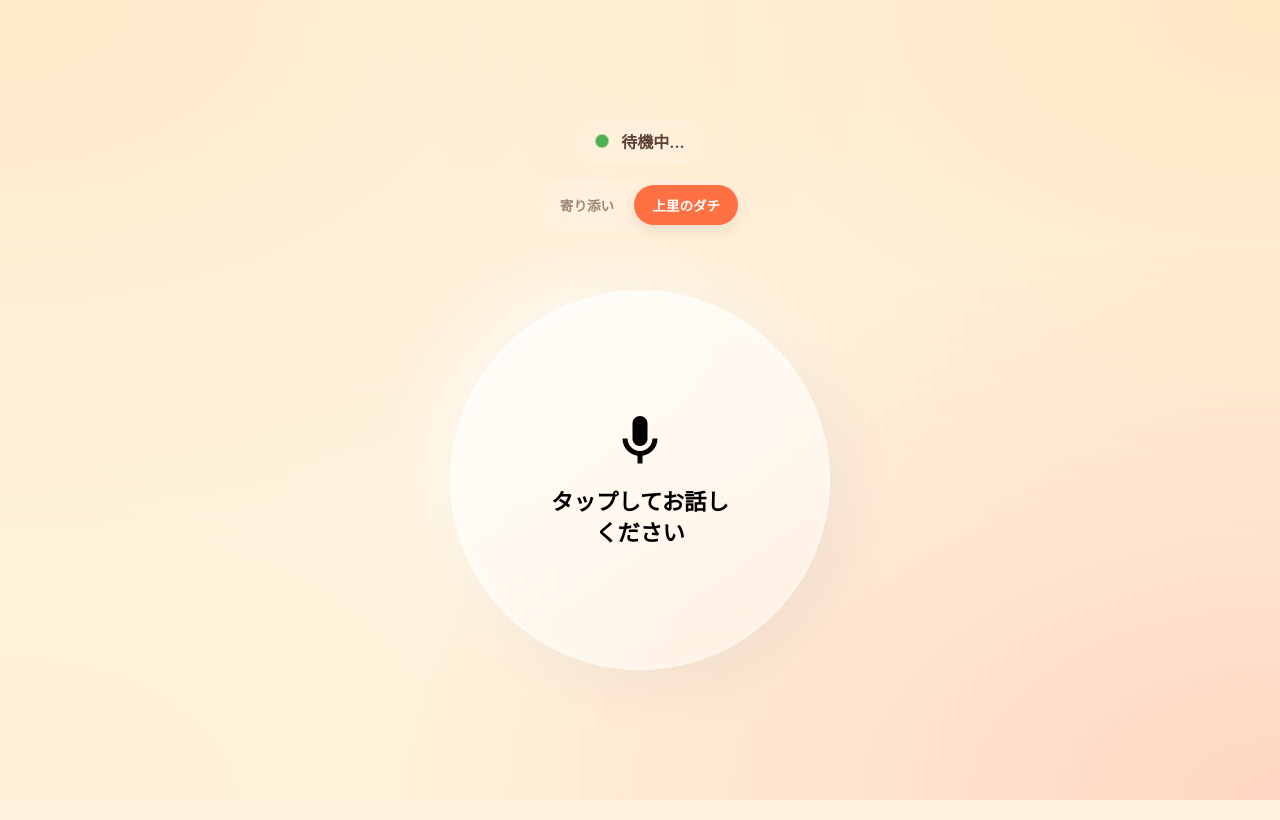
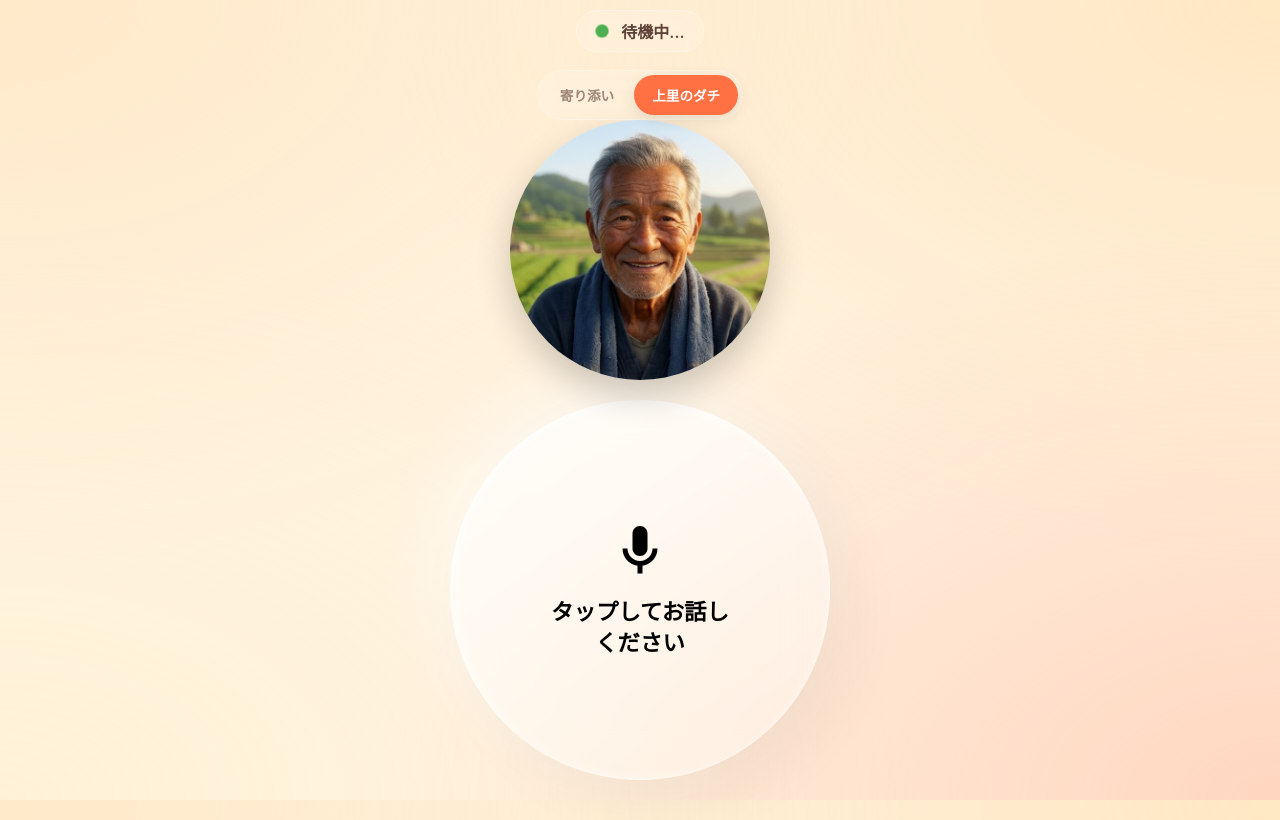
Before and after one commit to cb400sfkonmori-maker/accel-yuaikai, a website built with Vite: page index.html in a window 1280 px wide. Both pictures are taken after a click on the button "上里のダチ". Built offline with nearby package versions, Linux system fonts and the light colour scheme; some packages are replaced by stand-ins of ours; no server answers.

Commit message:
画像追加

```diff
--- a/index.html
+++ b/index.html
@@ -26,6 +26,12 @@
 
       <!-- Hidden Switcher (Triple tap zone) -->
       <div id="hidden-switch" class="hidden-zone"></div>
+
+      <!-- Avatar Wrapper for Character Image -->
+      <div id="avatar-wrapper" class="avatar-wrapper" style="display: none;">
+        <div class="avatar-head"></div>
+        <div class="avatar-jaw"></div>
+      </div>
 
       <!-- Core Component: The Big Button -->
       <button id="main-voice-btn" class="big-button" aria-label="話しかける">
--- a/src/main.js
+++ b/src/main.js
@@ -228,6 +228,20 @@ function speakBack(msg, isUrgent = false) {
     utterance.rate = 1.1;
   }
 
+  const avatarWrapper = document.getElementById('avatar-wrapper');
+
+  utterance.onstart = () => {
+    if (avatarWrapper) avatarWrapper.classList.add('talking');
+  };
+
+  utterance.onend = () => {
+    if (avatarWrapper) avatarWrapper.classList.remove('talking');
+  };
+
+  utterance.onerror = () => {
+    if (avatarWrapper) avatarWrapper.classList.remove('talking');
+  };
+
   window.speechSynthesis.speak(utterance);
 }
 
@@ -240,6 +254,18 @@ function setMode(mode) {
   // Update Toggle UI
   toggleYoriso.classList.toggle('active', mode === 'yoriso');
   toggleGunma.classList.toggle('active', mode === 'gunma');
+
+  // Update Avatar Visibility (Only for Gunma mode)
+  const avatarWrapper = document.getElementById('avatar-wrapper');
+  if (avatarWrapper) {
+    if (mode === 'gunma') {
+      avatarWrapper.style.display = 'block';
+      setTimeout(() => avatarWrapper.style.opacity = '1', 10);
+    } else {
+      avatarWrapper.style.opacity = '0';
+      setTimeout(() => avatarWrapper.style.display = 'none', 300);
+    }
+  }
 
   const welcomeMsg = CHARACTERS[mode].welcome;
   speakBack(welcomeMsg);
--- a/src/style.css
+++ b/src/style.css
@@ -353,3 +353,70 @@ body.theme-gunma {
   background-size: cover;
   background-position: center;
 }
+
+/* --- Avatar Component --- */
+.avatar-wrapper {
+  position: relative;
+  width: 260px;
+  height: 260px;
+  margin-top: 100px;
+  /* Space from top/toggles */
+  margin-bottom: -40px;
+  /* Slight overlap or snug with button */
+  border-radius: 50%;
+  box-shadow: 0 15px 35px rgba(0, 0, 0, 0.2);
+  z-index: 20;
+  transition: opacity 0.3s ease;
+  overflow: visible;
+  background: #eee;
+  pointer-events: none;
+  /* Make sure it doesn't block the big button clicks */
+}
+
+/* Base style for both top and bottom halves */
+.avatar-head,
+.avatar-jaw {
+  position: absolute;
+  top: 0;
+  left: 0;
+  width: 100%;
+  height: 100%;
+  background-image: url('/gunma-avatar.png');
+  background-size: cover;
+  background-position: center;
+  background-repeat: no-repeat;
+  border-radius: 50%;
+}
+
+/* Slicing to create jaw drop effect */
+.avatar-head {
+  clip-path: polygon(0 0, 100% 0, 100% 55%, 0 55%);
+  z-index: 2;
+}
+
+.avatar-jaw {
+  clip-path: polygon(0 55%, 100% 55%, 100% 100%, 0 100%);
+  z-index: 1;
+  transition: transform 0.05s ease-out;
+}
+
+/* Talking Animation */
+.avatar-wrapper.talking .avatar-jaw {
+  animation: jaw-drop 0.1s infinite alternate;
+}
+
+@keyframes jaw-drop {
+  0% {
+    transform: translateY(0);
+  }
+
+  100% {
+    transform: translateY(12px);
+  }
+}
+
+/* Adjust big button margin to accommodate avatar */
+.theme-gunma .big-button {
+  margin-top: 60px;
+  /* Reduce so they sit nicely together */
+}
```
Also changed, not shown: public/gunma-avatar.png (added).
